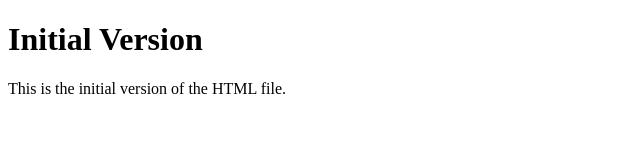
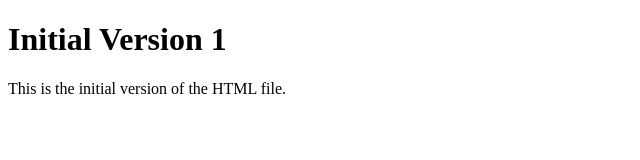
Before and after one commit to rohitm02/git_handson, a plain HTML site: page index.html in a window 1280 px wide. Shown: the full height of the page, 0-640 px from the left. Drawn offline with Linux system fonts and the light colour scheme.

Commit message:
changes made

```diff
--- a/index.html
+++ b/index.html
@@ -4,7 +4,7 @@
 		<title>Git and GitHub Hands-on</title>
 	</head>
 	<body>
-    <h1>Initial Version</h1>
+		<h1>Initial Version 1</h1>
 		<p>This is the initial version of the HTML file.</p>
 	</body>
 </html>
```
Lines whose indentation alone changed are shown as unchanged.
